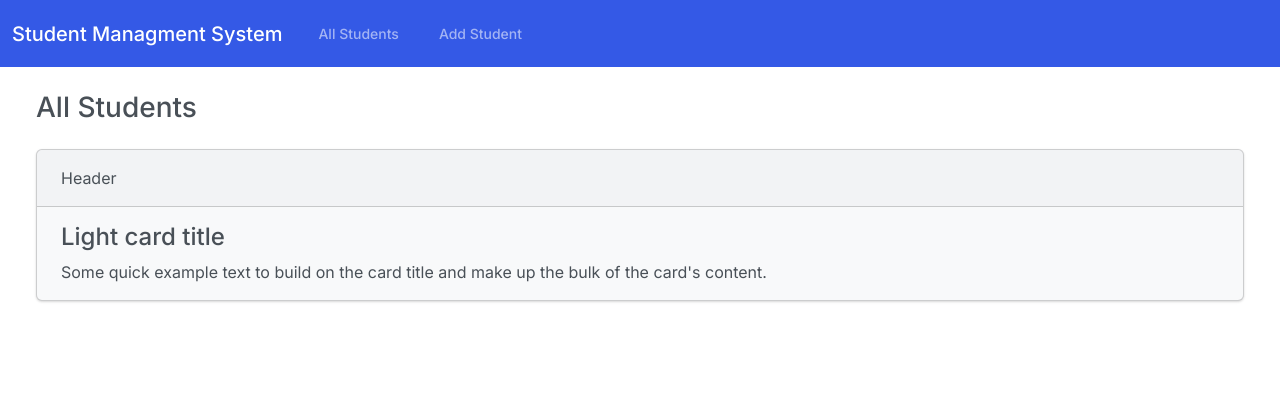
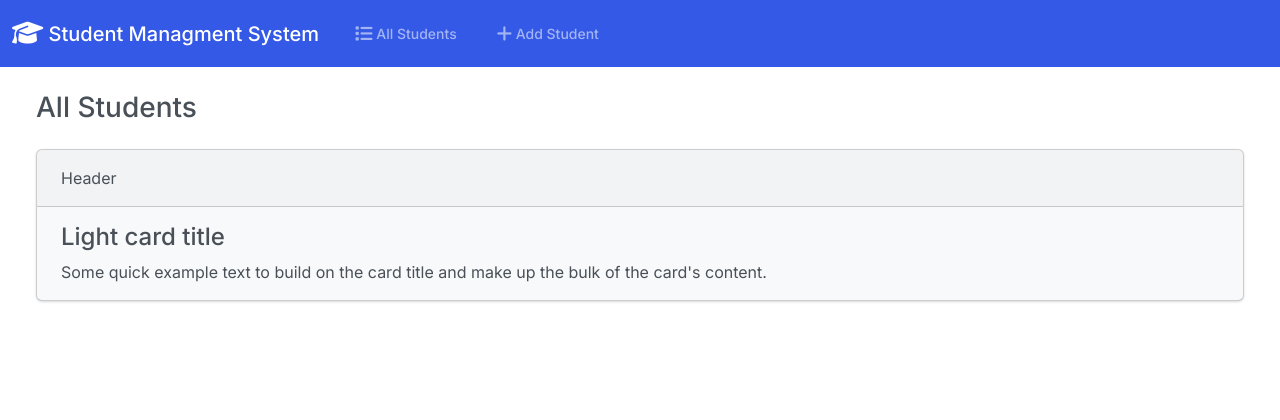
Before and after one commit to Flaviohmm/Student-Management-System, a Django app: page / in a window 1280 px wide. Shown: the top 420 px of the page. Run offline with Django 4.2, Linux system fonts and the light colour scheme; some libraries are stand-ins or nearby versions.

Commit message:
Font Awesome Icons

```diff
--- a/students/templates/students/index.html
+++ b/students/templates/students/index.html
@@ -6,23 +6,30 @@
   <meta charset="UTF-8">
   <meta name="viewport" content="width=device-width, initial-scale=1.0">
   <title>Student Managment System</title>
+  <link rel="stylesheet" href="https://cdnjs.cloudflare.com/ajax/libs/font-awesome/6.4.2/css/all.min.css" integrity="sha512-z3gLpd7yknf1YoNbCzqRKc4qyor8gaKU1qmn+CShxbuBusANI9QpRohGBreCFkKxLhei6S9CQXFEbbKuqLg0DA==" crossorigin="anonymous" referrerpolicy="no-referrer" />
   <link rel="stylesheet" href="{% static 'css/bootstrap.min.css' %}">
   <link rel="stylesheet" href="{% static 'css/bootstrap.css' %}">
 </head>
 <body class="d-flex flex-column min-vh-100">
   <nav class="navbar navbar-expand-lg bg-primary" data-bs-theme="dark">
     <div class="container-fluid">
-      <a class="navbar-brand" href="#">Student Managment System</a>
+      <a class="navbar-brand" href="#">
+        <i class="fa-solid fa-graduation-cap fa-lg"></i> Student Managment System
+      </a>
       <button class="navbar-toggler" type="button" data-bs-toggle="collapse" data-bs-target="#navbarColor01" aria-controls="navbarColor01" aria-expanded="false" aria-label="Toggle navigation">
         <span class="navbar-toggler-icon"></span>
       </button>
       <div class="collapse navbar-collapse" id="navbarColor01">
         <ul class="navbar-nav me-auto">
           <li class="nav-item">
-            <a class="nav-link" href="#">All Students</a>
+            <a class="nav-link" href="#">
+              <i class="fa-solid fa-list fa-lg"></i> All Students
+            </a>
           </li>
           <li class="nav-item">
-            <a class="nav-link" href="#">Add Student</a>
+            <a class="nav-link" href="#">
+              <i class="fa-solid fa-plus fa-lg"></i> Add Student
+            </a>
           </li>
         </ul>
       </div>
```
